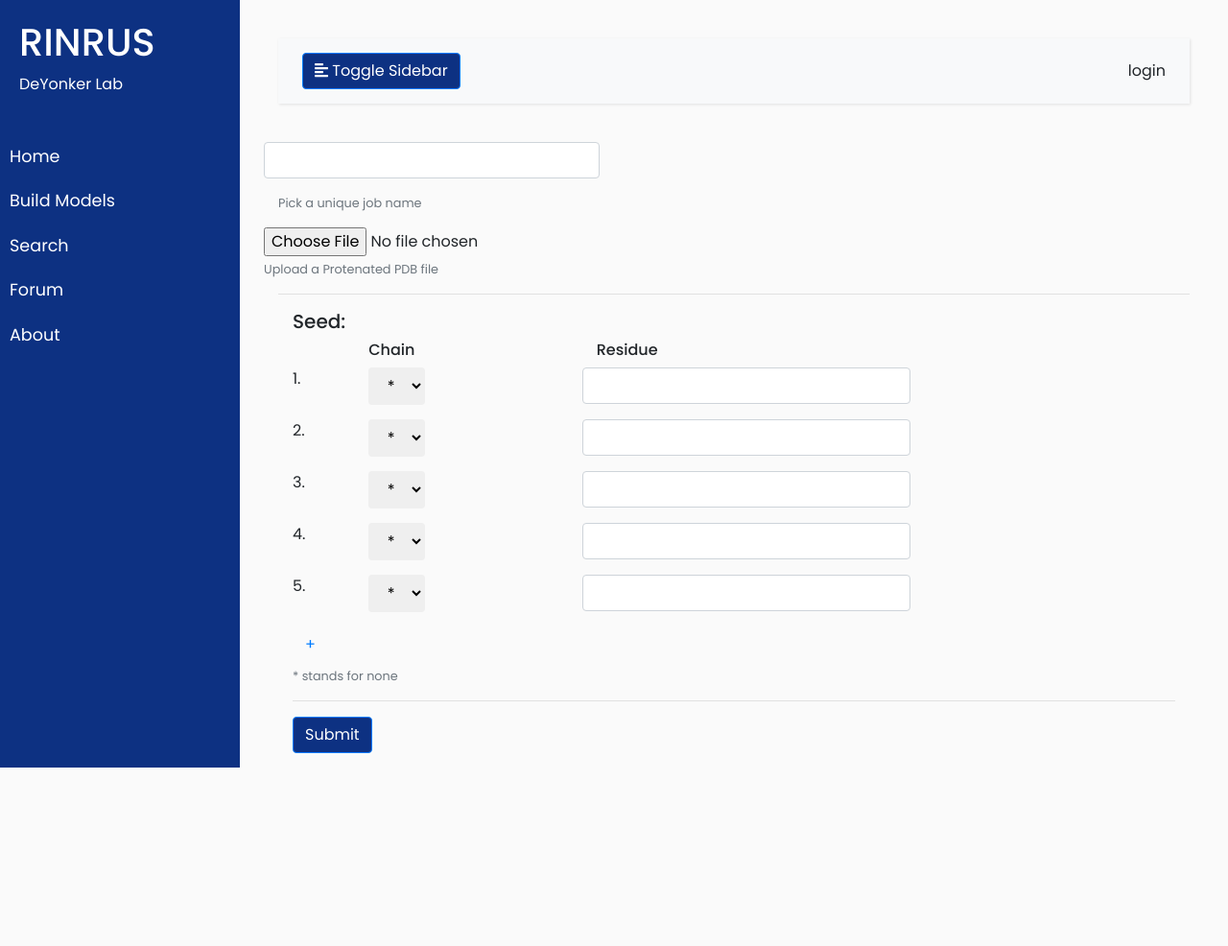
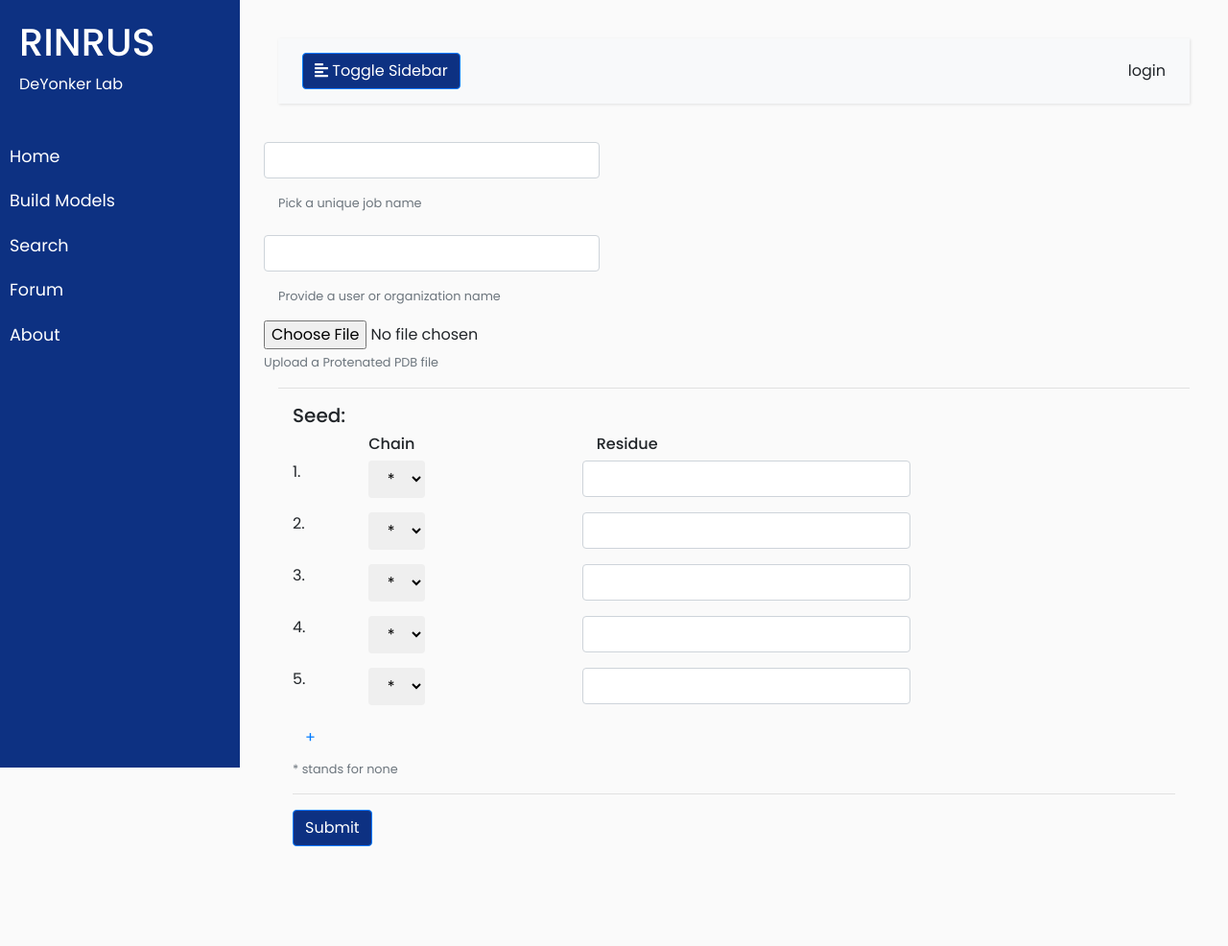
Before and after one commit to jalbertdev/rinrussite, a Django app: page / in a window 1280 px wide. Shown: the whole page at 96% size. Before the commit the page ends 800 px from the top, so only its background shows below. Run offline with Django 3.2, Linux system fonts and the light colour scheme; some libraries are stand-ins or nearby versions.

Commit message:
Added user/org name to models

```diff
--- a/rinrusmain/models.py
+++ b/rinrusmain/models.py
@@ -10,4 +10,5 @@ class Simulation(models.Model):
 	residue=models.CharField(max_length=100)
 	chain=models.CharField(max_length=100)
 	simName=models.CharField(max_length=100)
+	userName=models.CharField(max_length=100, default="Not Specified")
 	modelVersion=models.DecimalField(max_digits=4, decimal_places=2, default=0.9)
--- a/rinrusmain/templates/rinrusmain/index.html
+++ b/rinrusmain/templates/rinrusmain/index.html
@@ -224,11 +224,16 @@ a.article:hover {
 <form method="post" enctype="multipart/form-data">
 {% csrf_token %}
 <div class="form-group row">
+	<input class="form-control" type="text"  name="jobName">
+</div>
+<small id="fileHelp" class="form-text text-muted">Pick a unique job name</small>
+<br>
 
-			<input class="form-control" type="text"  name="jobName">
-			</div>
+<div class="form-group row">
+	<input class="form-control" type="text"  name="userName">
+</div>
+<small id="fileHelp" class="form-text text-muted">Provide a user or organization name</small>
 
-			<small id="fileHelp" class="form-text text-muted">Pick a unique job name</small>
 			<p>
 			<div class="form-group row">
 
--- a/rinrusmain/templates/rinrusmain/sim_page.html
+++ b/rinrusmain/templates/rinrusmain/sim_page.html
@@ -222,6 +222,7 @@ a.article:hover {
 {% block terms %}
 
 Simulation Name: {{ simulation.simName }} <br>
+Organization Name: {{ simulation.userName }} <br>
 Model Version: {{ simulation.modelVersion }} <br>
 Residue: {{ simulation.residue }} <br>
 Chain:{{ simulation.chain }} <br>
--- a/rinrusmain/views.py
+++ b/rinrusmain/views.py
@@ -24,7 +24,7 @@ def index(request):
 					  fileName=request.POST["jobName"]+".pdb"
 					  filename = fs.save(fileName, myfile)
 					  uploaded_file_url = '\\'+request.POST["jobName"] + '\\'+fs.url(filename)
-					  temp_obj=Simulation(unProcessedPDBURL=uploaded_file_url,residue=residueTemp.split('|'),chain=[str(i) for i in chainTemp],simName=request.POST["jobName"], modelVersion=1.0) #remember to change model version when making changes
+					  temp_obj=Simulation(unProcessedPDBURL=uploaded_file_url,residue=residueTemp.split('|'),chain=[str(i) for i in chainTemp],simName=request.POST["jobName"], userName=request.POST["userName"], modelVersion=1.0) #remember to change model version when making changes
 					  temp_obj.save()
 					  return render(request, 'rinrusmain/index.html', {'uploaded_file_url': uploaded_file_url})
 			else:
```
Also changed, not shown: README.md.
